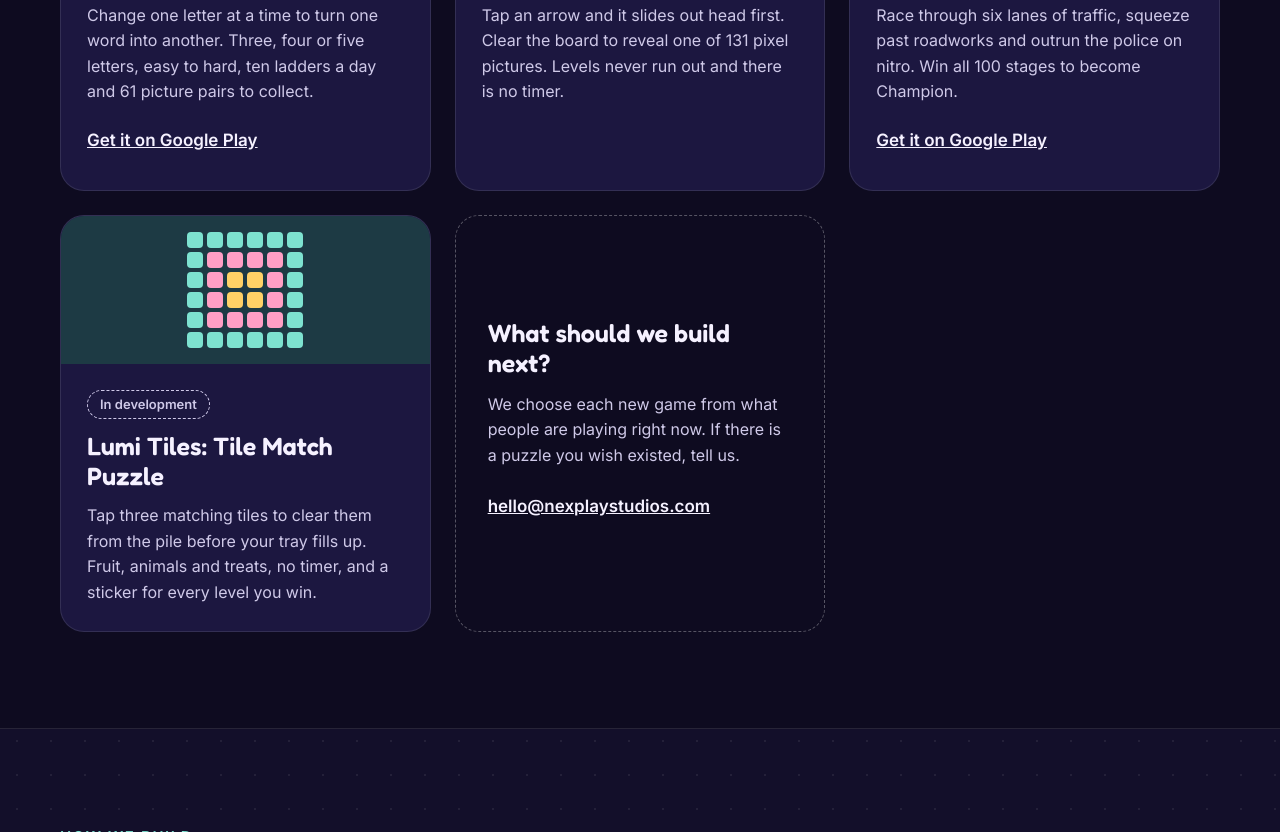
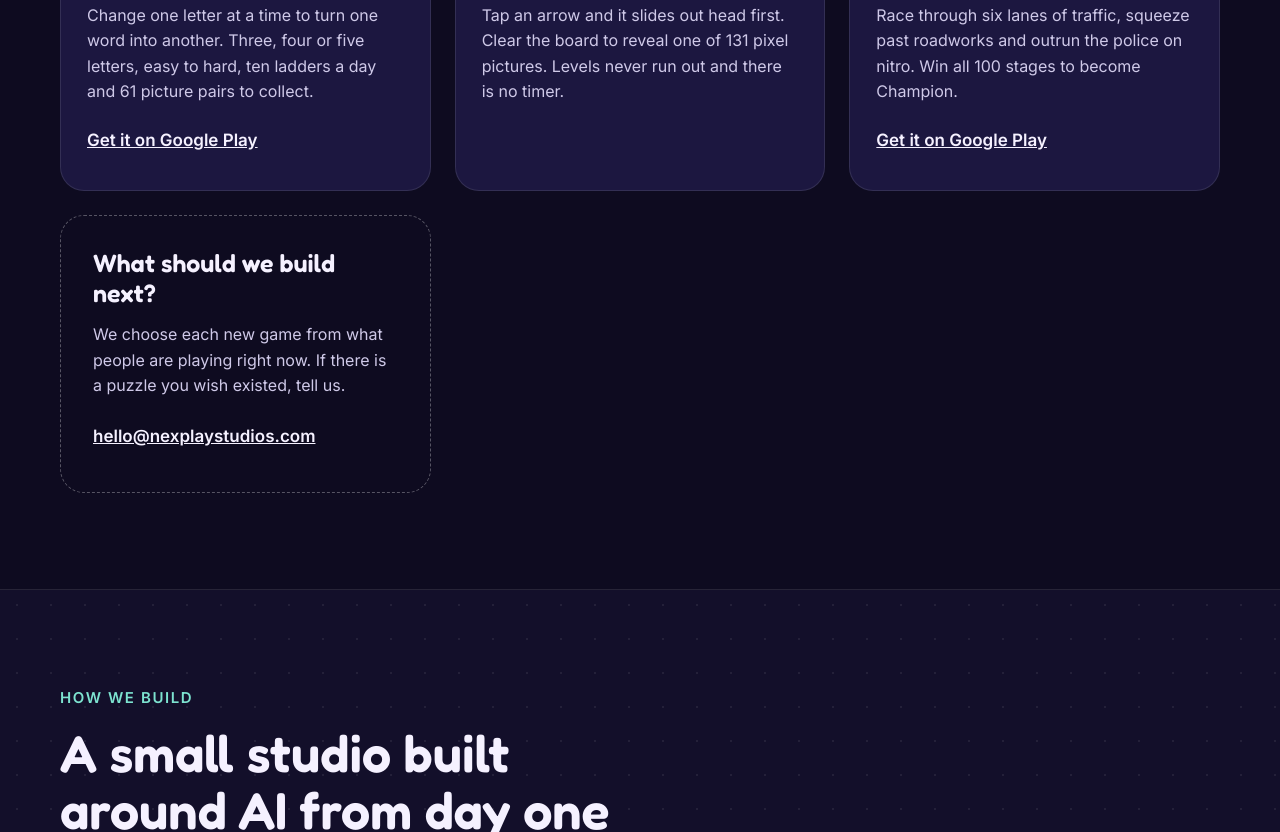
Before and after one commit to nexplaystudios/website, a plain HTML site: page index.html in a window 1280 px wide. Shown: the part 2676-3508 px from the top of the page. Drawn offline with Linux system fonts and the light colour scheme.

```diff
--- a/index.html
+++ b/index.html
@@ -177,7 +177,7 @@ html{scroll-behavior:smooth}
 <div style="max-width: 1160px; margin: 0 auto; padding: 96px 24px; display: flex; flex-direction: column; gap: 44px">
 <div style="display: flex; flex-direction: column; gap: 14px; max-width: 760px">
 <p style="margin: 0; font-size: 15px; font-weight: 600; letter-spacing: 1.6px; text-transform: uppercase; color: #7DE3D0">Our games</p>
-<h2 style="margin: 0; font-family: Fredoka, 'Trebuchet MS', sans-serif; font-weight: 600; font-size: clamp(32px, 4.2vw, 52px); line-height: 1.1">Five games and counting</h2>
+<h2 style="margin: 0; font-family: Fredoka, 'Trebuchet MS', sans-serif; font-weight: 600; font-size: clamp(32px, 4.2vw, 52px); line-height: 1.1">Six games and counting</h2>
 <p style="margin: 0; font-size: 19px; color: #CFC9E8">Free to play on Android phones and tablets.</p>
 </div>
 <div style="display: grid; grid-template-columns: repeat(auto-fit, minmax(min(320px, 100%), 1fr)); gap: 24px">
@@ -257,53 +257,6 @@ html{scroll-behavior:smooth}
 </div>
 </article>
 
-<article style="display: flex; flex-direction: column; border-radius: 24px; overflow: hidden; background: #1C1740; border: 1px solid rgba(255,255,255,0.10)">
-<div aria-hidden="true" style="height: 148px; background: #1D3A44; display: flex; align-items: center; justify-content: center">
-<div style="display: grid; grid-template-columns: repeat(6, 16px); gap: 4px">
-<span style="width: 16px; height: 16px; border-radius: 4px; background: #7DE3D0"></span>
-<span style="width: 16px; height: 16px; border-radius: 4px; background: #7DE3D0"></span>
-<span style="width: 16px; height: 16px; border-radius: 4px; background: #7DE3D0"></span>
-<span style="width: 16px; height: 16px; border-radius: 4px; background: #7DE3D0"></span>
-<span style="width: 16px; height: 16px; border-radius: 4px; background: #7DE3D0"></span>
-<span style="width: 16px; height: 16px; border-radius: 4px; background: #7DE3D0"></span>
-<span style="width: 16px; height: 16px; border-radius: 4px; background: #7DE3D0"></span>
-<span style="width: 16px; height: 16px; border-radius: 4px; background: #FF9EC4"></span>
-<span style="width: 16px; height: 16px; border-radius: 4px; background: #FF9EC4"></span>
-<span style="width: 16px; height: 16px; border-radius: 4px; background: #FF9EC4"></span>
-<span style="width: 16px; height: 16px; border-radius: 4px; background: #FF9EC4"></span>
-<span style="width: 16px; height: 16px; border-radius: 4px; background: #7DE3D0"></span>
-<span style="width: 16px; height: 16px; border-radius: 4px; background: #7DE3D0"></span>
-<span style="width: 16px; height: 16px; border-radius: 4px; background: #FF9EC4"></span>
-<span style="width: 16px; height: 16px; border-radius: 4px; background: #FFD166"></span>
-<span style="width: 16px; height: 16px; border-radius: 4px; background: #FFD166"></span>
-<span style="width: 16px; height: 16px; border-radius: 4px; background: #FF9EC4"></span>
-<span style="width: 16px; height: 16px; border-radius: 4px; background: #7DE3D0"></span>
-<span style="width: 16px; height: 16px; border-radius: 4px; background: #7DE3D0"></span>
-<span style="width: 16px; height: 16px; border-radius: 4px; background: #FF9EC4"></span>
-<span style="width: 16px; height: 16px; border-radius: 4px; background: #FFD166"></span>
-<span style="width: 16px; height: 16px; border-radius: 4px; background: #FFD166"></span>
-<span style="width: 16px; height: 16px; border-radius: 4px; background: #FF9EC4"></span>
-<span style="width: 16px; height: 16px; border-radius: 4px; background: #7DE3D0"></span>
-<span style="width: 16px; height: 16px; border-radius: 4px; background: #7DE3D0"></span>
-<span style="width: 16px; height: 16px; border-radius: 4px; background: #FF9EC4"></span>
-<span style="width: 16px; height: 16px; border-radius: 4px; background: #FF9EC4"></span>
-<span style="width: 16px; height: 16px; border-radius: 4px; background: #FF9EC4"></span>
-<span style="width: 16px; height: 16px; border-radius: 4px; background: #FF9EC4"></span>
-<span style="width: 16px; height: 16px; border-radius: 4px; background: #7DE3D0"></span>
-<span style="width: 16px; height: 16px; border-radius: 4px; background: #7DE3D0"></span>
-<span style="width: 16px; height: 16px; border-radius: 4px; background: #7DE3D0"></span>
-<span style="width: 16px; height: 16px; border-radius: 4px; background: #7DE3D0"></span>
-<span style="width: 16px; height: 16px; border-radius: 4px; background: #7DE3D0"></span>
-<span style="width: 16px; height: 16px; border-radius: 4px; background: #7DE3D0"></span>
-<span style="width: 16px; height: 16px; border-radius: 4px; background: #7DE3D0"></span>
-</div>
-</div>
-<div style="display: flex; flex-direction: column; gap: 12px; padding: 26px; flex-grow: 1">
-<span style="align-self: flex-start; padding: 3px 12px; border-radius: 999px; border: 1.5px dashed #CFC9E8; color: #CFC9E8; font-size: 13px; font-weight: 600">In development</span>
-<h3 style="margin: 0; font-family: Fredoka, 'Trebuchet MS', sans-serif; font-weight: 600; font-size: 25px; line-height: 1.2">Lumi Tiles: Tile Match Puzzle</h3>
-<p style="margin: 0; color: #CFC9E8; font-size: 16px; flex-grow: 1">Tap three matching tiles to clear them from the pile before your tray fills up. Fruit, animals and treats, no timer, and a sticker for every level you win.</p>
-</div>
-</article>
 
 <article style="display: flex; flex-direction: column; justify-content: center; gap: 14px; padding: 32px; border-radius: 24px; border: 1.5px dashed rgba(255,255,255,0.30)">
 <h3 style="margin: 0; font-family: Fredoka, 'Trebuchet MS', sans-serif; font-weight: 600; font-size: 25px; line-height: 1.2">What should we build next?</h3>
```
